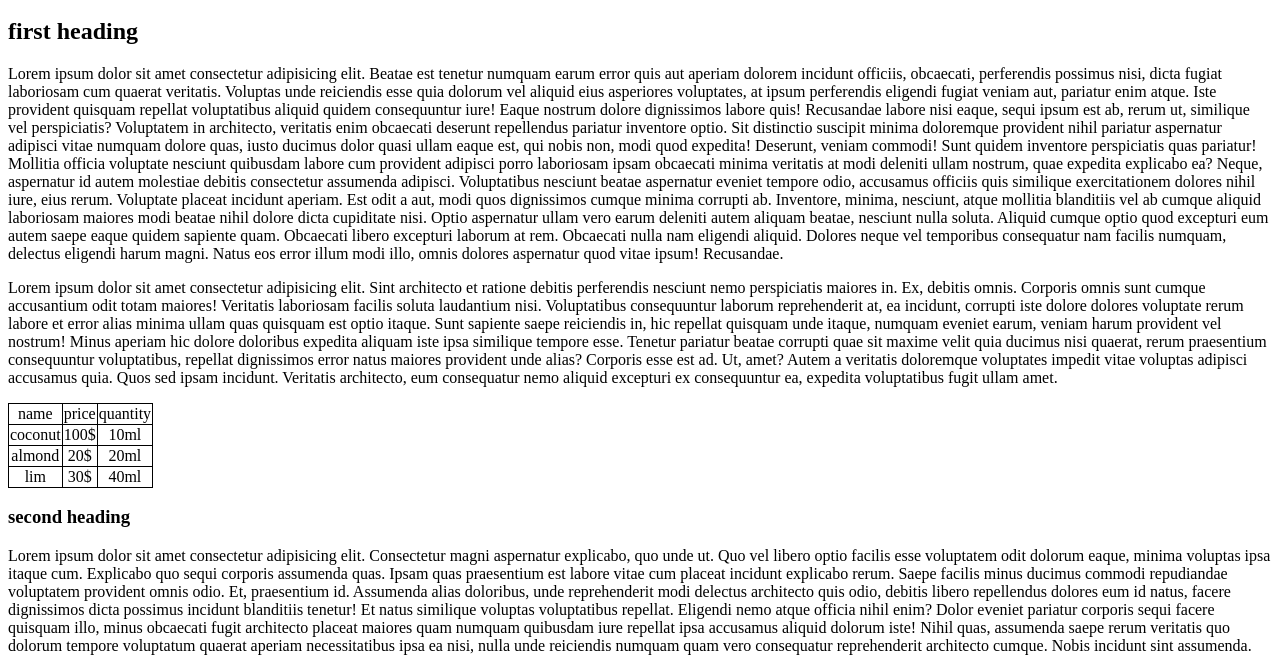
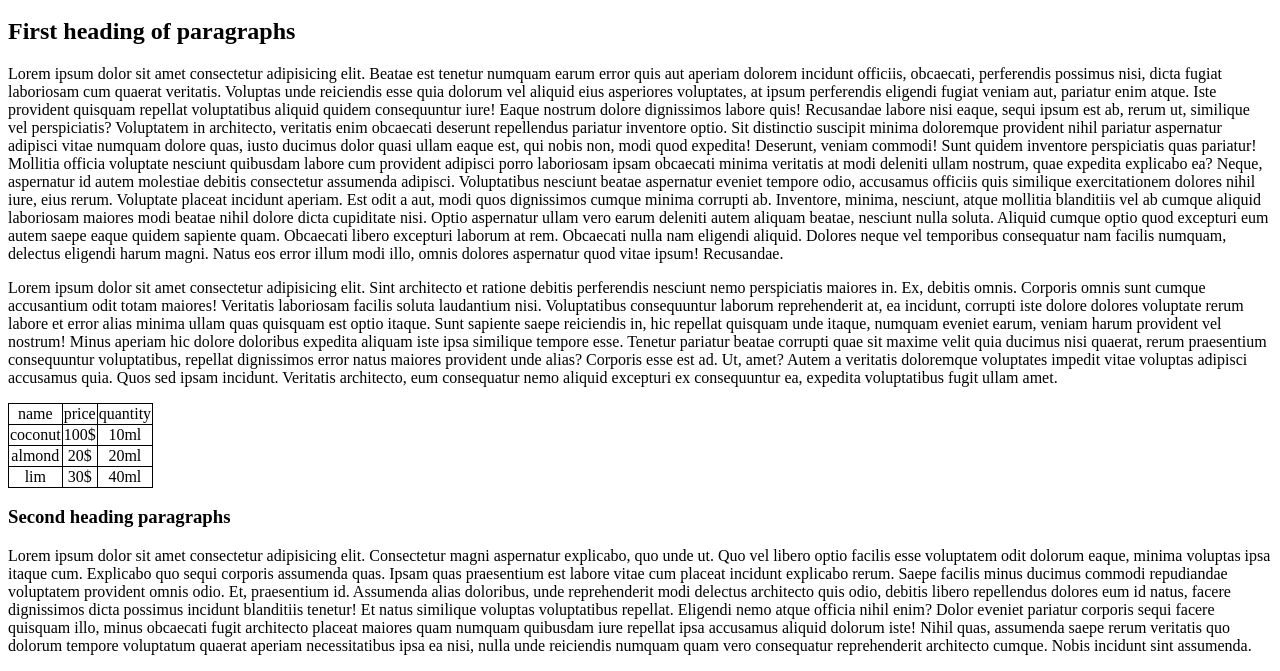
Before and after one commit to Himanshi-sa/cloud, a plain HTML site: page index.html in a window 1280 px wide. Shown: the part 236-907 px from the top of the page. Drawn offline with Linux system fonts and the light colour scheme.

Commit message:
Update index.html

```diff
--- a/index.html
+++ b/index.html
@@ -17,7 +17,7 @@
     <h1>welcome to amazon-online store app</h1>
     <a href="#benefits-table">benefits of oil</a>
     <img width="200" src="https://rukminim2.flixcart.com/image/500/500/xif0q/hair-oil/v/i/i/300-adivasi-jadibuti-natural-pack-3-phillauri-original-imahysj7bgsb5acc.jpeg?q=80">
-    <h2>first heading</h2>
+    <h2>First heading of paragraphs</h2>
     <p>Lorem ipsum dolor sit amet consectetur adipisicing elit. Beatae est tenetur numquam earum error quis aut aperiam dolorem incidunt officiis, obcaecati, perferendis possimus nisi, dicta fugiat laboriosam cum quaerat veritatis.
     Voluptas unde reiciendis esse quia dolorum vel aliquid eius asperiores voluptates, at ipsum perferendis eligendi fugiat veniam aut, pariatur enim atque. Iste provident quisquam repellat voluptatibus aliquid quidem consequuntur iure!
     Eaque nostrum dolore dignissimos labore quis! Recusandae labore nisi eaque, sequi ipsum est ab, rerum ut, similique vel perspiciatis? Voluptatem in architecto, veritatis enim obcaecati deserunt repellendus pariatur inventore optio.
@@ -54,7 +54,7 @@
             <td>40ml</td>
         </tr>
     </table>
-    <h3>second heading</h3>
+    <h3>Second heading paragraphs</h3>
     <p id="benefits-table">Lorem ipsum dolor sit amet consectetur adipisicing elit. Consectetur magni aspernatur explicabo, quo unde ut. Quo vel libero optio facilis esse voluptatem odit dolorum eaque, minima voluptas ipsa itaque cum.
     Explicabo quo sequi corporis assumenda quas. Ipsam quas praesentium est labore vitae cum placeat incidunt explicabo rerum. Saepe facilis minus ducimus commodi repudiandae voluptatem provident omnis odio. Et, praesentium id.
     Assumenda alias doloribus, unde reprehenderit modi delectus architecto quis odio, debitis libero repellendus dolores eum id natus, facere dignissimos dicta possimus incidunt blanditiis tenetur! Et natus similique voluptas voluptatibus repellat.
```
